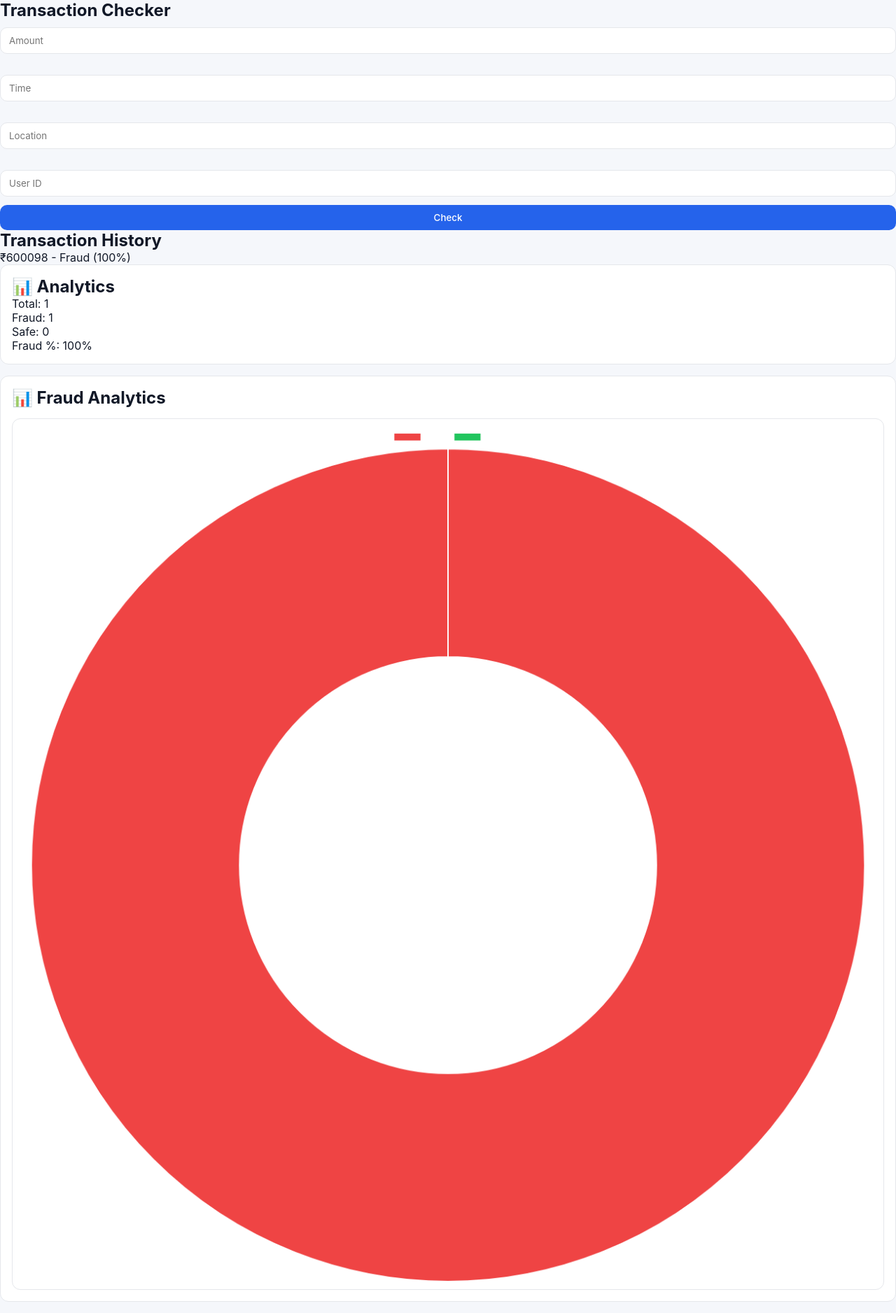
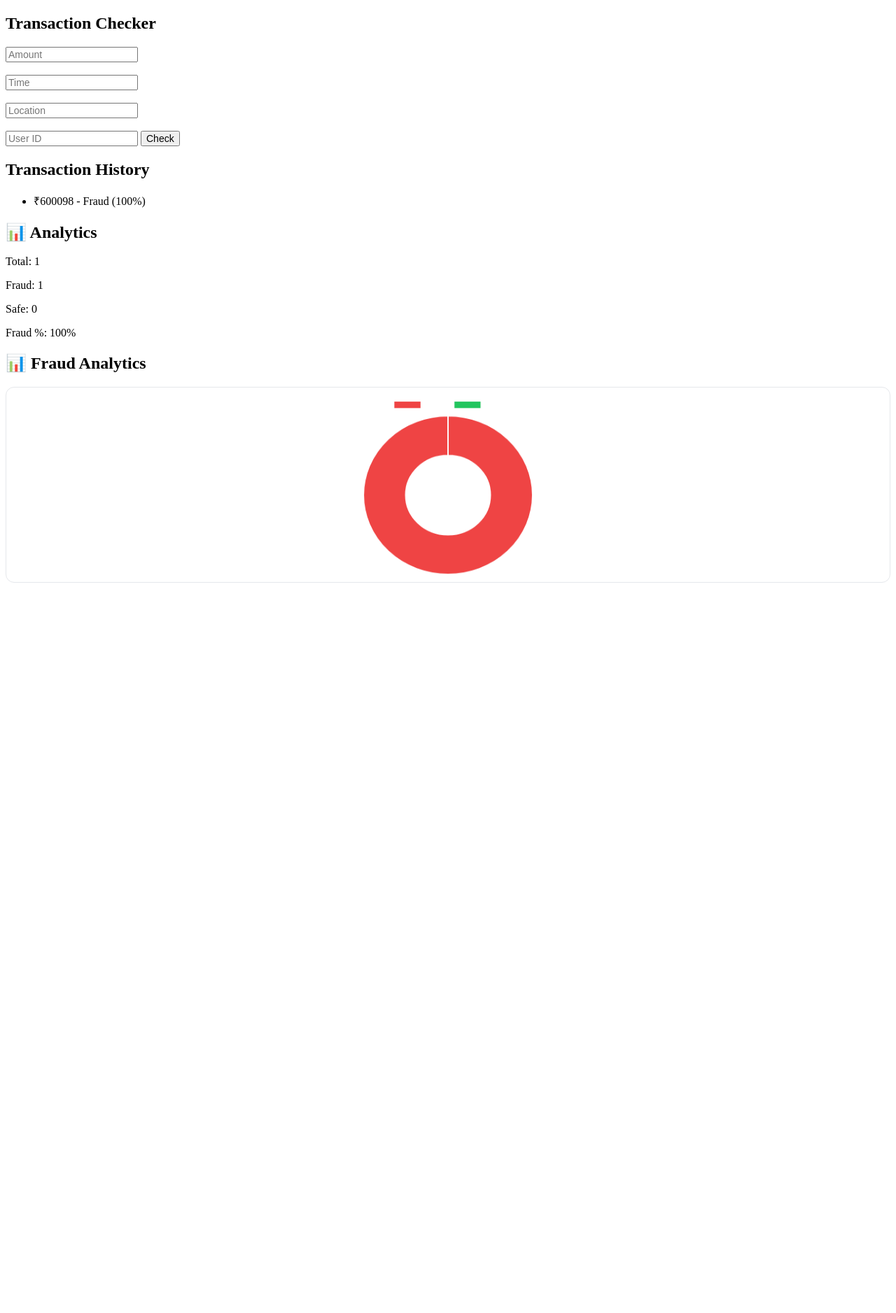
Before and after one commit to Rao130/fintech-ai-system, a Flask app: page / in a window 1280 px wide. Shown: the whole page at 70% size. After the commit the page ends 833 px from the top, so only its background shows below. Run offline with Flask 3, Linux system fonts and the light colour scheme; data comes from the database, SQL or seed files in the repository; parts of the project's set-up code (start-up, migrations or seed data) failed here and were passed over.

Commit message:
updated system file

```diff
--- a/static/style.css
+++ b/static/style.css
@@ -1,167 +1,61 @@
 /* =========================
-   RESET
-========================= */
-* {
-    margin: 0;
-    padding: 0;
-    box-sizing: border-box;
-    font-family: -apple-system, BlinkMacSystemFont, "Segoe UI", Roboto, Arial, sans-serif;
+   CHART FIX (IMPORTANT)
+   ========================= */
+
+canvas {
+    width: 100% !important;
+    max-height: 280px !important;
+    height: 280px !important;
+    background: #ffffff;
+    border-radius: 12px;
+    padding: 10px;
+    border: 1px solid #e5e7eb;
+    display: block;
 }
 
-body {
-    background: #f5f7fb;
-    color: #111827;
+/* Chart container better spacing */
+.card canvas {
+    margin-top: 10px;
 }
 
 /* =========================
-   CONTAINER
-========================= */
-.container {
-    max-width: 1200px;
-    margin: auto;
-    padding: 24px;
+   IMPROVED GRID BALANCE
+   ========================= */
+.grid {
+    margin-top: 18px;
+    gap: 12px;
+}
+
+.grid .card {
+    padding: 14px;
+    font-size: 14px;
 }
 
 /* =========================
-   HEADER
-========================= */
-h1 {
-    text-align: center;
-    font-size: 24px;
-    font-weight: 600;
-    color: #111827;
-    margin-bottom: 20px;
+   SECTION SPACING FIX
+   ========================= */
+.card {
+    margin-bottom: 14px;
 }
 
 /* =========================
-   CARD (MINIMAL PRO STYLE)
-========================= */
-.card {
-    background: #ffffff;
-    border: 1px solid #e5e7eb;
-    border-radius: 12px;
-    padding: 16px;
-    margin-bottom: 16px;
-    transition: 0.2s ease;
+   TABLE IMPROVEMENT (cleaner look)
+   ========================= */
+table {
+    font-size: 13px;
 }
 
-.card:hover {
-    border-color: #d1d5db;
+th, td {
+    padding: 10px;
 }
 
 /* =========================
-   INPUTS
-========================= */
-input {
-    width: 100%;
-    padding: 10px 12px;
-    margin-top: 10px;
-    border-radius: 10px;
-    border: 1px solid #e5e7eb;
-    outline: none;
-    background: #fff;
-    color: #111827;
-    transition: 0.2s;
-}
-
-input:focus {
-    border-color: #3b82f6;
-    box-shadow: 0 0 0 3px rgba(59,130,246,0.15);
-}
-
-/* =========================
-   BUTTON (CLEAN PRO)
-========================= */
+   OVERALL UI POLISH
+   ========================= */
 button {
-    width: 100%;
-    padding: 10px 12px;
-    margin-top: 12px;
-    border-radius: 10px;
-    border: none;
-    cursor: pointer;
-    font-weight: 500;
-    background: #2563eb;
-    color: white;
-    transition: 0.2s ease;
-}
-
-button:hover {
-    background: #1d4ed8;
-}
-
-/* =========================
-   ALERT
-========================= */
-.alert {
-    background: #fee2e2;
-    color: #991b1b;
-    padding: 10px;
-    border-radius: 10px;
-    margin-top: 12px;
-    display: none;
-    border: 1px solid #fecaca;
-    font-weight: 500;
-}
-
-/* =========================
-   STATS GRID
-========================= */
-.grid {
-    display: grid;
-    grid-template-columns: repeat(4, 1fr);
-    gap: 14px;
-    margin-top: 20px;
-}
-
-.grid .card {
-    text-align: center;
-    font-size: 15px;
-    font-weight: 500;
-}
-
-/* =========================
-   TABLE (VERY CLEAN)
-========================= */
-table {
-    width: 100%;
-    border-collapse: collapse;
-    margin-top: 15px;
-}
-
-th, td {
-    padding: 12px;
-    text-align: center;
-    border-bottom: 1px solid #e5e7eb;
     font-size: 14px;
 }
 
-th {
-    font-weight: 600;
-    color: #374151;
+input {
+    font-size: 14px;
 }
-
-/* =========================
-   CHART
-========================= */
-canvas {
-    margin-top: 15px;
-    background: white;
-    border-radius: 12px;
-    padding: 10px;
-    border: 1px solid #e5e7eb;
-}
-
-/* =========================
-   RESPONSIVE
-========================= */
-@media (max-width: 900px) {
-    .grid {
-        grid-template-columns: repeat(2, 1fr);
-    }
-}
-
-@media (max-width: 500px) {
-    .grid {
-        grid-template-columns: 1fr;
-    }
-}
```
